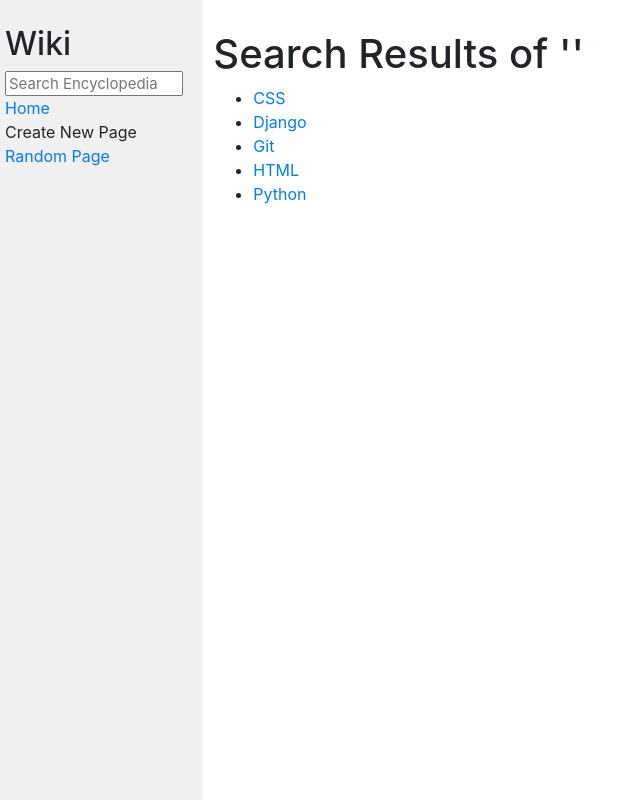
After one commit to z-goat/CS50, a Django app: page /search/ in a window 1280 px wide. The commit adds this page. Shown: the whole page, without its empty margins (0-640 px from the left). Run offline with Django 3.2, Linux system fonts and the light colour scheme; some libraries are stand-ins or nearby versions.

Commit message:
Implementation of search feature and minor stylistic changes.

```diff
--- a/CS50w/wiki/wiki/encyclopedia/templates/encyclopedia/error.html
+++ b/CS50w/wiki/wiki/encyclopedia/templates/encyclopedia/error.html
@@ -6,15 +6,15 @@
 
 {% block body %}
 
-    <h1 style="color: red; margin-left: 10px;">
+    <h1 style="color: red;">
         Error
     </h1>
 
-    <div style="margin-top: 30px; margin-left: 10px;">
+    <div style="margin-top: 30px; margin-left: 30px;">
         {{ code }} Error: {{message}}
     </div>
 
-    <div style="margin: 10px;">
+    <div style="margin: 10px; margin-left: 30px;">
         <a href="{% url 'index' %}">Return to homepage?</a>
     </div>
 
--- a/CS50w/wiki/wiki/encyclopedia/templates/encyclopedia/index.html
+++ b/CS50w/wiki/wiki/encyclopedia/templates/encyclopedia/index.html
@@ -9,7 +9,7 @@
 
     <ul>
         {% for entry in entries %}
-            <li><a href="{% url "entry" title=entry %}">{{ entry}}</a></li>
+            <li><a href="{% url "entry" title=entry %}">{{ entry }}</a></li>
         {% endfor %}
     </ul>
 
--- a/CS50w/wiki/wiki/encyclopedia/templates/encyclopedia/layout.html
+++ b/CS50w/wiki/wiki/encyclopedia/templates/encyclopedia/layout.html
@@ -12,7 +12,7 @@
         <div class="row">
             <div class="sidebar col-lg-2 col-md-3">
                 <h2>Wiki</h2>
-                <form>
+                <form action="{% url 'search' %}" method="get">
                     <input class="search" type="text" name="q" placeholder="Search Encyclopedia">
                 </form>
                 <div>
--- /dev/null
+++ b/CS50w/wiki/wiki/encyclopedia/templates/encyclopedia/results.html
@@ -0,0 +1,19 @@
+{% extends "encyclopedia/layout.html" %}
+
+{% block title %}
+    Search Results of '{{ query }}'
+{% endblock %}
+
+{% block body %}
+
+    <h1>Search Results of '{{ query }}'</h1>
+    {% if results %}
+        <ul>
+            {% for entry in results %}
+                <li><a href="{% url "entry" title=entry %}">{{ entry }}</a></li>
+            {% endfor %}
+        </ul>
+    {% else %}
+        <p>No results found for '{{ query }}'</p>
+    {% endif %}
+{% endblock %}
--- a/CS50w/wiki/wiki/encyclopedia/urls.py
+++ b/CS50w/wiki/wiki/encyclopedia/urls.py
@@ -5,5 +5,6 @@
 urlpatterns = [
     path("", views.index, name="index"),
     path("wiki/<str:title>", views.entry, name="entry"),
-        path("random/", views.random_page, name="random_page"),
+    path("random/", views.random_page, name="random_page"),
+    path("search/", views.search, name="search"),
 ]
--- a/CS50w/wiki/wiki/encyclopedia/views.py
+++ b/CS50w/wiki/wiki/encyclopedia/views.py
@@ -41,3 +41,23 @@
     random_title = random.choice(entries)
 
     return redirect("entry", title=random_title)
+
+def search(request):
+    query = request.GET.get("q", "")
+
+    entries = util.list_entries()
+
+    for entry in entries:
+        if query.lower() == entry.lower():
+            return redirect("entry", title=entry)
+
+    matches = []
+
+    for entry in entries:
+        if query.lower() in entry.lower():
+            matches.append(entry)
+
+    return render(request, "encyclopedia/results.html", {
+        "results": matches,
+        "query": query,
+    })
```
